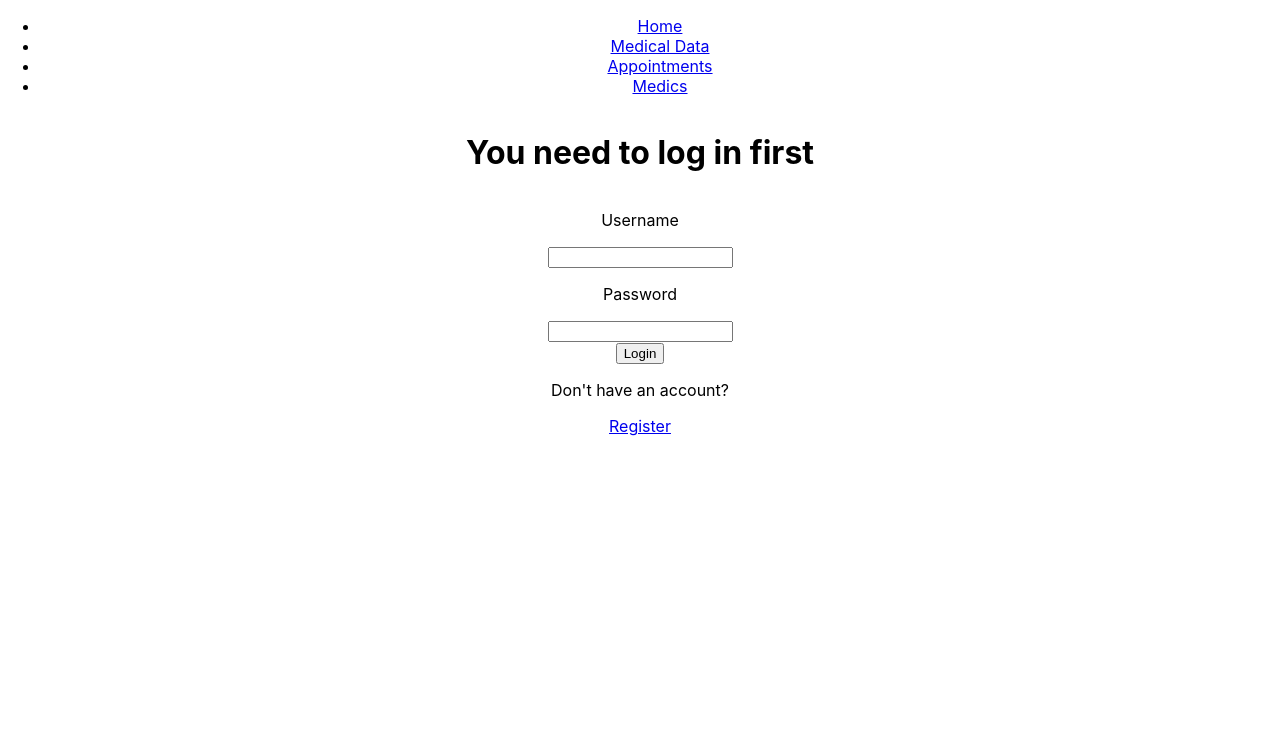
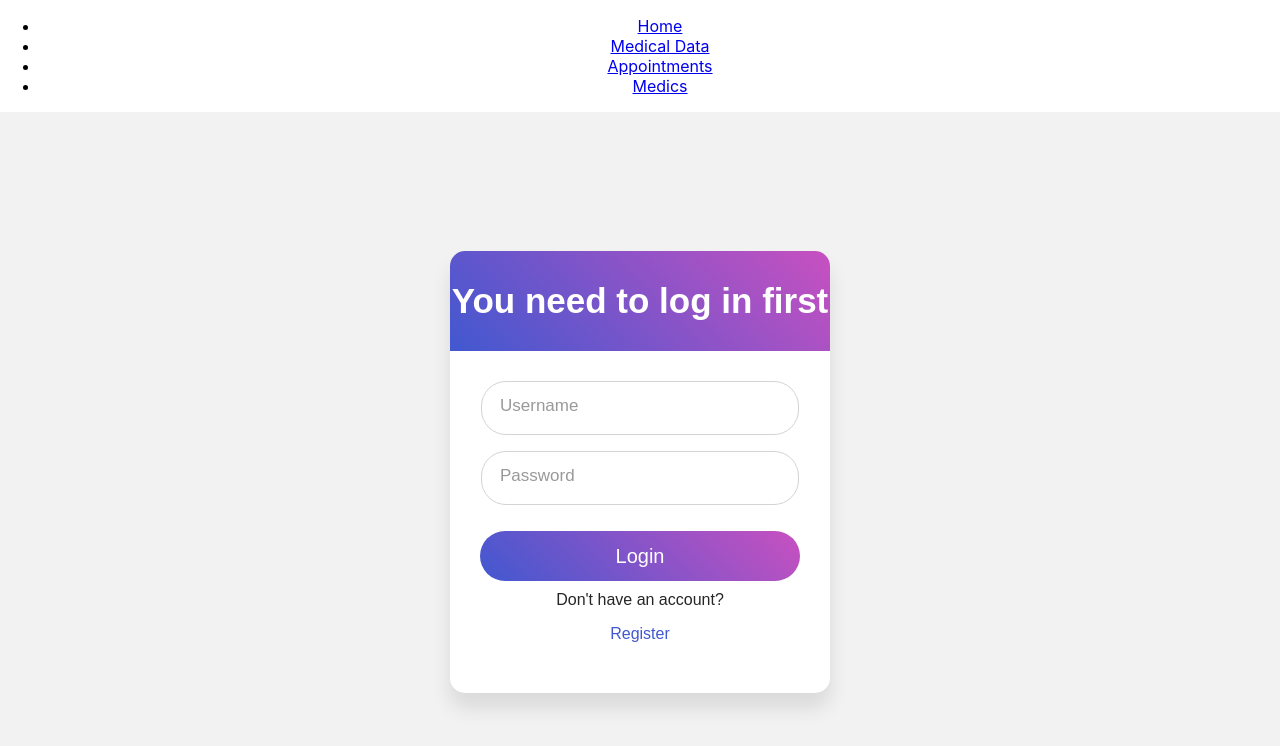
Before and after one commit to bogdanbbm/ACSHealth, a React (Create React App) app: page /medicalData in a window 1280 px wide. Shown: the top 746 px of the page. Built offline with nearby package versions, Linux system fonts and the light colour scheme.

Commit message:
Styled the login page

```diff
--- a/public/index.html
+++ b/public/index.html
@@ -10,6 +10,7 @@
       content="Web site created using create-react-app"
     />
     <link rel="apple-touch-icon" href="%PUBLIC_URL%/logo192.png" />
+    <link href="https://fonts.googleapis.com/css2?family=Poppins:wght@200;300;400;500;600;700&display=swap" rel="stylesheet">
     <!--
       manifest.json provides metadata used when your web app is installed on a
       user's mobile device or desktop. See https://developers.google.com/web/fundamentals/web-app-manifest/
--- a/src/component/login/Login.css
+++ b/src/component/login/Login.css
@@ -1,7 +1,118 @@
 .login-wrapper {
-    display: flex;
-    flex-direction: column;
-    align-items: center;
+    display: grid;
+    margin: 0;
+    padding: 0;
+    font-family: popins, sans-serif;
+    box-sizing: border-box;
+    height: 90vh;
+    width: 100%;
+    place-items: center;
+    background: #f2f2f2;
+}
+
+.login-container {
+    width: 380px;
+    background: #fff;
+    border-radius: 15px;
+    box-shadow: 0 15px 20px rgba(0, 0, 0, 0.1);
+}
+
+.login-container .login-header {
+    font-size: 35px;
+    font-weight: 600;
+    text-align: center;
+    line-height: 100px;
+    color: #fff;
+    user-select: none;
+    border-radius: 15px 15px 0 0;
+    background: linear-gradient(-135deg, #c850c0, #4158d0);
+}
+
+.login-container form {
+    padding: 10px 30px 50px 30px;
+}
+
+.login-container form .field {
+    height: 50px;
+    width: 100%;
+    margin-top: 20px;
+    position: relative;
+}
+
+.login-container form .field label {
+    position: absolute;
+    top: 50%;
+    left: 20px;
+    transform: translateY(-50%);
+    font-size: 17px;
+    font-weight: 400;
+    pointer-events: none;
+    color: #999999;
+    transition: all 0.3s ease;
+}
+
+.login-container form .field input {
+    height: 100%;
+    width: 92%;
+    outline: none;
+    font-size: 17px;
+    padding-left: 20px;
+    border: 1px solid lightgray;
+    border-radius: 25px;
+    transition: all 0.3s ease;
+}
+
+.login-container form .field input:focus,
+.login-container form .field input:valid {
+    border-color: #4158d0;
+}
+
+.login-container form .field input:focus + label,
+.login-container form .field input:valid + label {
+    top: 0;
+    font-size: 16px;
+    color: #4158d0;
+    background: #fff;
+    transform: translateY(-50%);
+}
+
+.login-container form .field button[type="submit"] {
+    height: 50px;
+    width: 100%;
+    margin-top: 10px;
+    outline: none;
+    border: none;
+    border-radius: 25px;
+    font-size: 20px;
+    font-weight: 500;
+    color: #fff;
+    background: linear-gradient(-135deg, #c850c0, #4158d0);
+    cursor: pointer;
+    transition: all 0.3s ease;
+}
+
+.login-container form .field button[type="submit"]:hover {
+    background: linear-gradient(-135deg, #4158d0, #c850c0);
+}
+
+.login-container form .field button[type="submit"]:active {
+    transform: scale(0.95);
+}
+
+.login-container form .register-link {
+    color: #262626;
+    margin-top: 20px;
+    text-align: center;
+}
+
+.login-container form .register-link a {
+    color: #4158d0;
+    text-decoration: none;
+    font-weight: 500;
+}
+
+.login-container form .register-link a:hover {
+    text-decoration: underline;
 }
 
 .err {
--- a/src/component/login/Login.js
+++ b/src/component/login/Login.js
@@ -30,27 +30,27 @@ function Login({ setToken }) {
 
   return (
     <div className="login-wrapper">
-      <h1>You need to log in first</h1>
+      <div className="login-container">
+        <div className="login-header">You need to log in first</div>
         <form onSubmit={handleSubmit}>
-        <label>
-          <p>Username</p>
-          <input type="text" onChange={e => setUserName(e.target.value)} />
-        </label>
-        <label>
-          <p>Password</p>
-          <input type="password" onChange={e => setPassword(e.target.value)}/>
-        </label>
-        <div>
+          <div className="field">
+            <input type="text" id="username" required onChange={e => setUserName(e.target.value)} />
+            <label for="username">Username</label>
+          </div>
+          <div className="field">
+            <input type="password" id="password" required onChange={e => setPassword(e.target.value)}/>
+            <label for="password">Password</label>
+          </div>
+          <div className="field">
             <button type="submit">Login</button>
           </div>
-        <div>
+          <div className="register-link">
             <p>Don't have an account? </p>
             <a href="/register">Register</a>
           </div>
         </form>
       </div>
-
-
+    </div>
   );
 }
 
```
Lines whose indentation alone changed are shown as unchanged.
